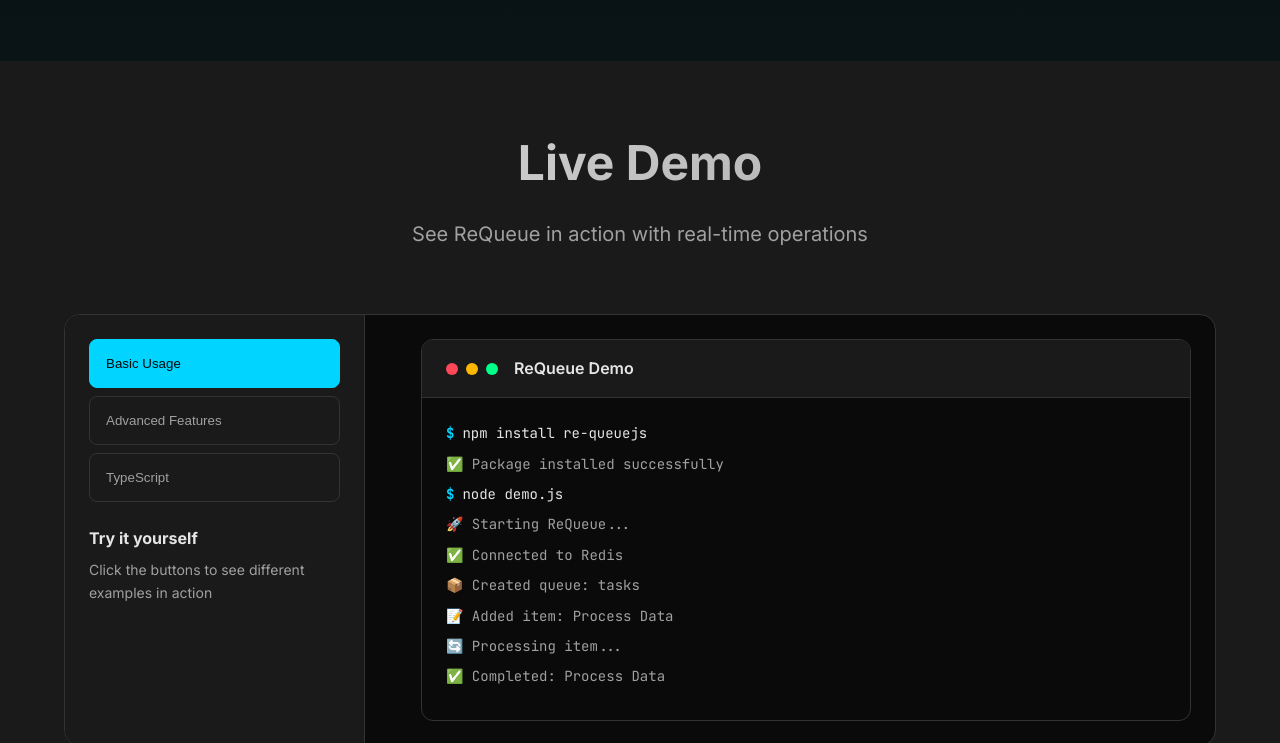
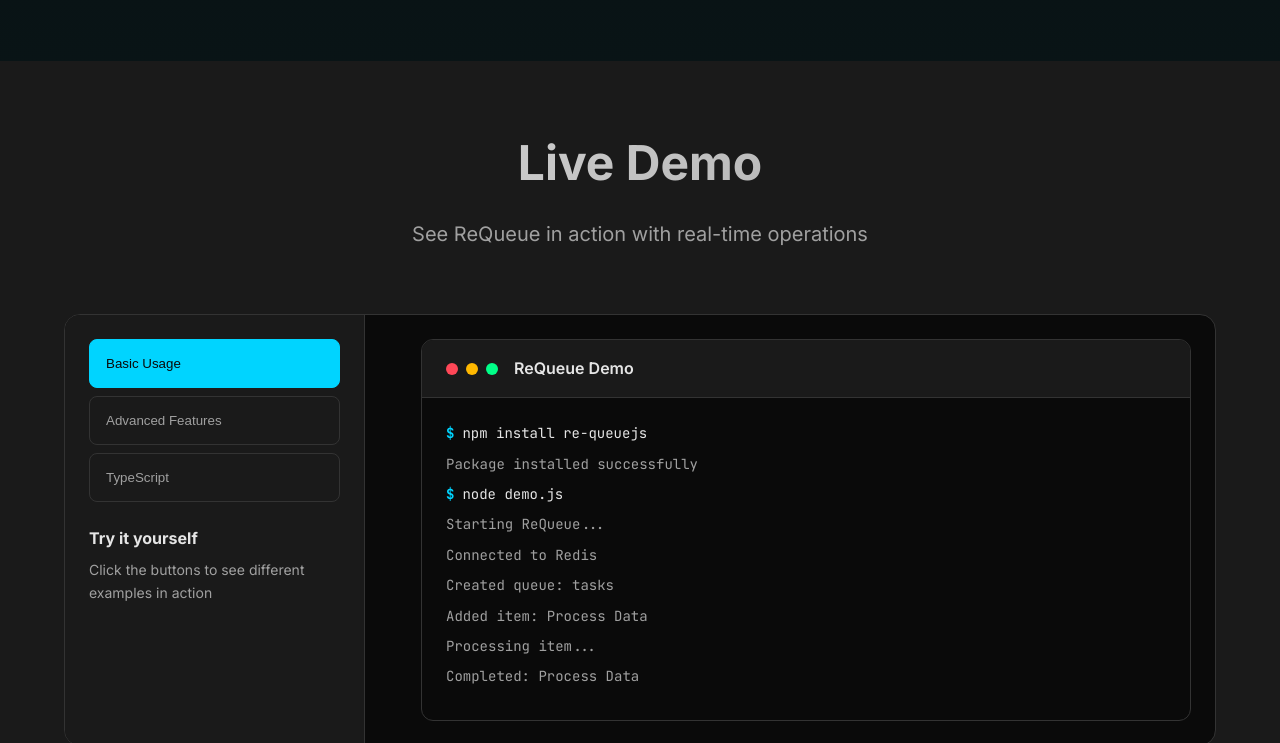
Before and after one commit to ndekesyiri/requeue, a website: page index.html in a window 1280 px wide. Shown: the part 2057-2800 px from the top of the page. Drawn offline with nearby package versions, Linux system fonts and the light colour scheme.

Commit message:
refactor: Remove unprofessional emojis from website for cleaner, professional appearance
- Remove all emojis from demo terminal output
- Clean up demo text to be more professional
- Keep only the heart emoji in footer as requested
- Update both root and website directory files
- Make terminal output look more enterprise-ready
- Maintain clean, professional aesthetic throughout

```diff
--- a/index.html
+++ b/index.html
@@ -57,7 +57,7 @@
         <div class="hero-container">
             <div class="hero-content">
                 <div class="hero-badge">
-                    <span class="badge-icon">🚀</span>
+                    <span class="badge-icon">⚡</span>
                     <span>Production Ready</span>
                 </div>
                 <h1 class="hero-title">
@@ -311,29 +311,29 @@
                                     <span class="command">npm install re-queuejs</span>
                                 </div>
                                 <div class="output-line">
-                                    <span class="output">✅ Package installed successfully</span>
+                                    <span class="output">Package installed successfully</span>
                                 </div>
                                 <div class="output-line">
                                     <span class="prompt">$</span>
                                     <span class="command">node demo.js</span>
                                 </div>
                                 <div class="output-line">
-                                    <span class="output">🚀 Starting ReQueue...</span>
+                                    <span class="output">Starting ReQueue...</span>
                                 </div>
                                 <div class="output-line">
-                                    <span class="output">✅ Connected to Redis</span>
+                                    <span class="output">Connected to Redis</span>
                                 </div>
                                 <div class="output-line">
-                                    <span class="output">📦 Created queue: tasks</span>
+                                    <span class="output">Created queue: tasks</span>
                                 </div>
                                 <div class="output-line">
-                                    <span class="output">📝 Added item: Process Data</span>
+                                    <span class="output">Added item: Process Data</span>
                                 </div>
                                 <div class="output-line">
-                                    <span class="output">🔄 Processing item...</span>
+                                    <span class="output">Processing item...</span>
                                 </div>
                                 <div class="output-line">
-                                    <span class="output">✅ Completed: Process Data</span>
+                                    <span class="output">Completed: Process Data</span>
                                 </div>
                             </div>
                         </div>
--- a/script.js
+++ b/script.js
@@ -138,42 +138,42 @@
     const demos = {
         basic: [
             { type: 'command', text: 'npm install re-queuejs' },
-            { type: 'output', text: '✅ Package installed successfully' },
+            { type: 'output', text: 'Package installed successfully' },
             { type: 'command', text: 'node demo.js' },
-            { type: 'output', text: '🚀 Starting ReQueue...' },
-            { type: 'output', text: '✅ Connected to Redis' },
-            { type: 'output', text: '📦 Created queue: tasks' },
-            { type: 'output', text: '📝 Added item: Process Data' },
-            { type: 'output', text: '🔄 Processing item...' },
-            { type: 'output', text: '✅ Completed: Process Data' }
+            { type: 'output', text: 'Starting ReQueue...' },
+            { type: 'output', text: 'Connected to Redis' },
+            { type: 'output', text: 'Created queue: tasks' },
+            { type: 'output', text: 'Added item: Process Data' },
+            { type: 'output', text: 'Processing item...' },
+            { type: 'output', text: 'Completed: Process Data' }
         ],
         advanced: [
             { type: 'command', text: 'npm install re-queuejs' },
-            { type: 'output', text: '✅ Package installed successfully' },
+            { type: 'output', text: 'Package installed successfully' },
             { type: 'command', text: 'node advanced-demo.js' },
-            { type: 'output', text: '🚀 Starting Advanced Features...' },
-            { type: 'output', text: '✅ Connected to Redis' },
-            { type: 'output', text: '📦 Created queue: tasks' },
-            { type: 'output', text: '📡 Setting up event listeners...' },
-            { type: 'output', text: '🎣 Before addToQueue: task-1' },
-            { type: 'output', text: '📊 Item added with priority: 10' },
-            { type: 'output', text: '🔔 Event: item:added - tasks' },
-            { type: 'output', text: '🔄 Processing with hooks...' },
-            { type: 'output', text: '✅ Completed: Advanced Task' }
+            { type: 'output', text: 'Starting Advanced Features...' },
+            { type: 'output', text: 'Connected to Redis' },
+            { type: 'output', text: 'Created queue: tasks' },
+            { type: 'output', text: 'Setting up event listeners...' },
+            { type: 'output', text: 'Before addToQueue: task-1' },
+            { type: 'output', text: 'Item added with priority: 10' },
+            { type: 'output', text: 'Event: item:added - tasks' },
+            { type: 'output', text: 'Processing with hooks...' },
+            { type: 'output', text: 'Completed: Advanced Task' }
         ],
         typescript: [
             { type: 'command', text: 'npm install re-queuejs' },
-            { type: 'output', text: '✅ Package installed successfully' },
+            { type: 'output', text: 'Package installed successfully' },
             { type: 'command', text: 'npx tsc --version' },
             { type: 'output', text: 'Version 5.9.2' },
             { type: 'command', text: 'npx ts-node demo.ts' },
-            { type: 'output', text: '🚀 Starting TypeScript Demo...' },
-            { type: 'output', text: '✅ TypeScript types loaded' },
-            { type: 'output', text: '✅ Connected to Redis' },
-            { type: 'output', text: '📦 Created queue: tasks' },
-            { type: 'output', text: '📝 Added typed item: TaskData' },
-            { type: 'output', text: '🔄 Processing with type safety...' },
-            { type: 'output', text: '✅ Completed: TypeScript Task' }
+            { type: 'output', text: 'Starting TypeScript Demo...' },
+            { type: 'output', text: 'TypeScript types loaded' },
+            { type: 'output', text: 'Connected to Redis' },
+            { type: 'output', text: 'Created queue: tasks' },
+            { type: 'output', text: 'Added typed item: TaskData' },
+            { type: 'output', text: 'Processing with type safety...' },
+            { type: 'output', text: 'Completed: TypeScript Task' }
         ]
     };
 
```
Also changed, not shown: website/index.html (+7 -7 lines), website/script.js (+25 -25 lines).
